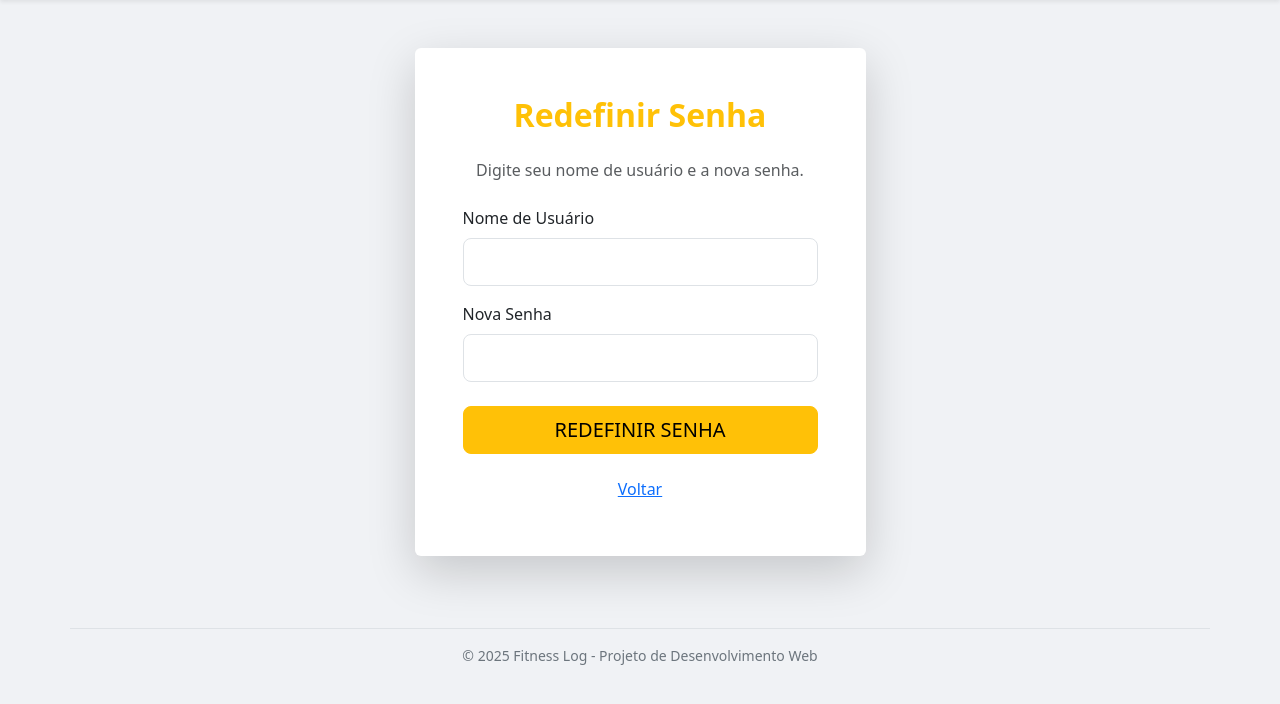
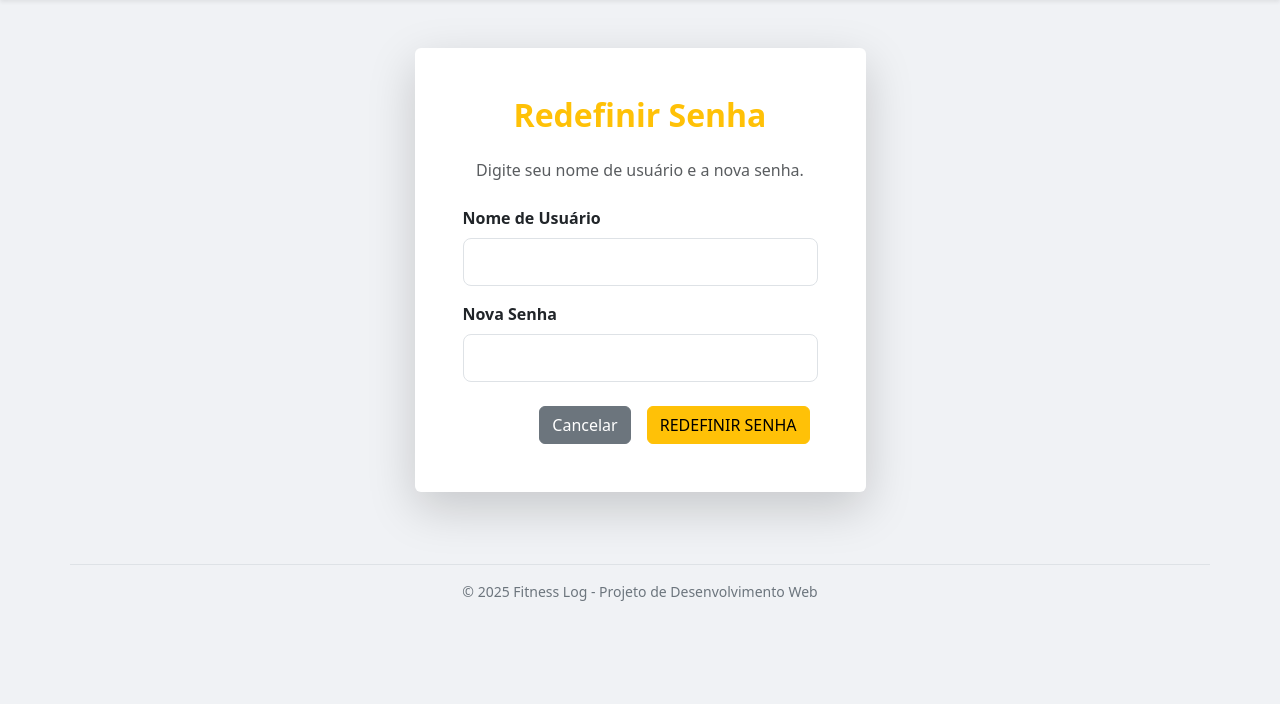
Before and after one commit to milenabmota/Fitness-Log, a PHP site: page /redefinir_senha.php in a window 1280 px wide. Shown: the part 56-760 px from the top of the page. Run offline with PHP 8.4, Linux system fonts and the light colour scheme.

Commit message:
alteração

```diff
--- a/redefinir_senha.php
+++ b/redefinir_senha.php
@@ -17,23 +17,17 @@ include 'includes/header.php';
 
                 <form action="processa.php" method="POST">
                     <input type="hidden" name="acao" value="redefinir_senha">
-
                     <div class="mb-3">
-                        <label class="form-label">Nome de Usuário</label>
+                        <label class="form-label fw-bold">Nome de Usuário</label>
                         <input type="text" name="usuario" class="form-control form-control-lg" required>
                     </div>
-
                     <div class="mb-3">
-                        <label class="form-label">Nova Senha</label>
+                        <label class="form-label fw-bold">Nova Senha</label>
                         <input type="password" name="nova_senha" class="form-control form-control-lg" required minlength="6">
                     </div>
-
-                    <div class="d-grid gap-2 mt-4">
-                        <button type="submit" class="btn btn-warning btn-lg">REDEFINIR SENHA</button>
-                    </div>
-
-                    <div class="text-center mt-3">
-                        <a href="index.php" class="btn btn-link">Voltar</a>
+                    <div class="d-grid gap-2 d-md-flex justify-content-md-end mt-4">
+                        <a href="index.php" class="btn btn-secondary me-md-2">Cancelar</a>
+                        <button type="submit" class="btn btn-warning me-md-2">REDEFINIR SENHA</button>
                     </div>
                 </form>
             </div>
```
